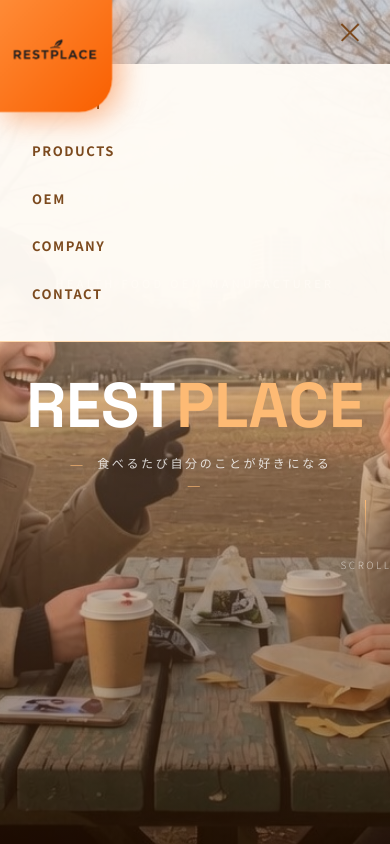
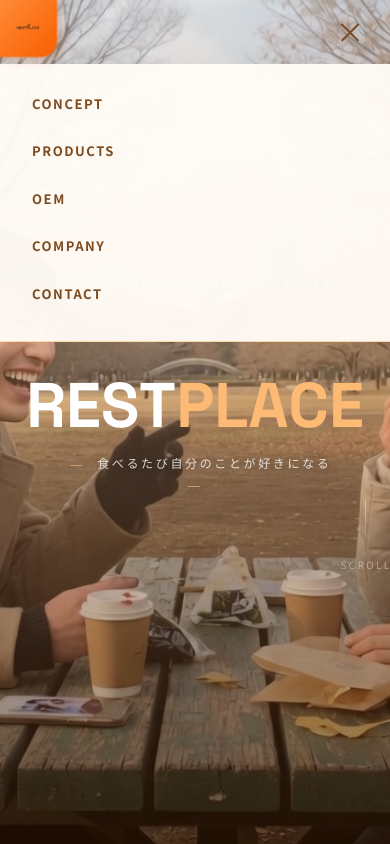
Before and after one commit to pcimusen/restplace, a plain HTML site: page index.html in a window 390 px wide. Both pictures are taken after a click on the button "メニュー". Shown: the top 844 px of the page. Drawn offline with nearby package versions, Linux system fonts and the light colour scheme.

Commit message:
Shrink home button when mobile menu opens

```diff
--- a/index.html
+++ b/index.html
@@ -607,16 +607,24 @@
       justify-content: center;
       text-decoration: none;
       box-shadow: 4px 4px 20px rgba(249,95,0,0.35);
-      transition: transform 0.25s cubic-bezier(0.16,1,0.3,1), box-shadow 0.25s;
+      transition: transform 0.25s cubic-bezier(0.16,1,0.3,1), box-shadow 0.25s, width 0.3s cubic-bezier(0.16,1,0.3,1), height 0.3s cubic-bezier(0.16,1,0.3,1), border-radius 0.3s;
     }
     .home-btn:hover {
       transform: scale(1.04);
       box-shadow: 6px 6px 28px rgba(249,95,0,0.45);
     }
+    .home-btn.shrink {
+      width: 56px;
+      height: 56px;
+      border-radius: 0 0 16px 0;
+      box-shadow: 2px 2px 10px rgba(249,95,0,0.25);
+    }
+    .home-btn.shrink img { width: 40px; height: 40px; }
     .home-btn img {
       width: 150px;
       height: 150px;
       object-fit: contain;
+      transition: width 0.3s cubic-bezier(0.16,1,0.3,1), height 0.3s cubic-bezier(0.16,1,0.3,1);
     }
     /* hide the nav logo since home-btn takes over */
     .nav-logo { display: none; }
@@ -933,16 +941,19 @@
     });
 
     // Hamburger menu
-    const toggle = document.getElementById('nav-toggle');
-    const links  = document.getElementById('nav-links');
+    const toggle  = document.getElementById('nav-toggle');
+    const links   = document.getElementById('nav-links');
+    const homeBtn = document.querySelector('.home-btn');
     toggle.addEventListener('click', () => {
       toggle.classList.toggle('open');
       links.classList.toggle('open');
+      homeBtn.classList.toggle('shrink', links.classList.contains('open'));
     });
     links.querySelectorAll('a').forEach(a => {
       a.addEventListener('click', () => {
         toggle.classList.remove('open');
         links.classList.remove('open');
+        homeBtn.classList.remove('shrink');
       });
     });
   </script>
```
